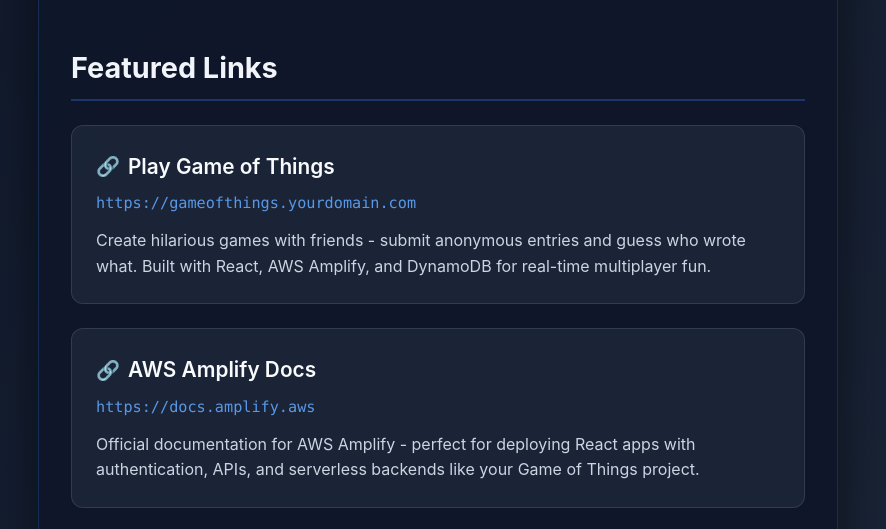
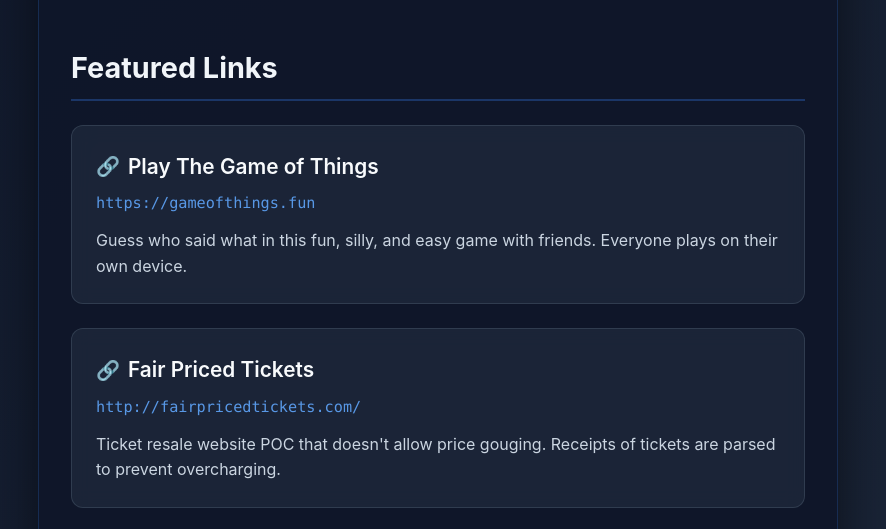
Before and after one commit to kumprj/kumprj-dot-com, a plain HTML site: page index.html in a window 1280 px wide. Shown: the part 235-764 px from the top of the page, without its empty margins (202-1088 px from the left). Drawn offline with Linux system fonts and the light colour scheme.

Commit message:
update docs

```diff
--- a/index.html
+++ b/index.html
@@ -126,15 +126,15 @@
             <h2>Featured Links</h2>
 
             <div class="link-item">
-                <div class="link-title">Play Game of Things</div>
-                <div class="link-url">https://gameofthings.yourdomain.com</div>
-                <div class="link-desc">Create hilarious games with friends - submit anonymous entries and guess who wrote what. Built with React, AWS Amplify, and DynamoDB for real-time multiplayer fun.</div>
+                <div class="link-title">Play The Game of Things</div>
+                <div class="link-url">https://gameofthings.fun</div>
+                <div class="link-desc">Guess who said what in this fun, silly, and easy game with friends. Everyone plays on their own device.</div>
             </div>
 
             <div class="link-item">
-                <div class="link-title">AWS Amplify Docs</div>
-                <div class="link-url">https://docs.amplify.aws</div>
-                <div class="link-desc">Official documentation for AWS Amplify - perfect for deploying React apps with authentication, APIs, and serverless backends like your Game of Things project.</div>
+                <div class="link-title">Fair Priced Tickets</div>
+                <div class="link-url">http://fairpricedtickets.com/</div>
+                <div class="link-desc">Ticket resale website POC that doesn't allow price gouging. Receipts of tickets are parsed to prevent overcharging.</div>
             </div>
 
             <div class="link-item">
```
